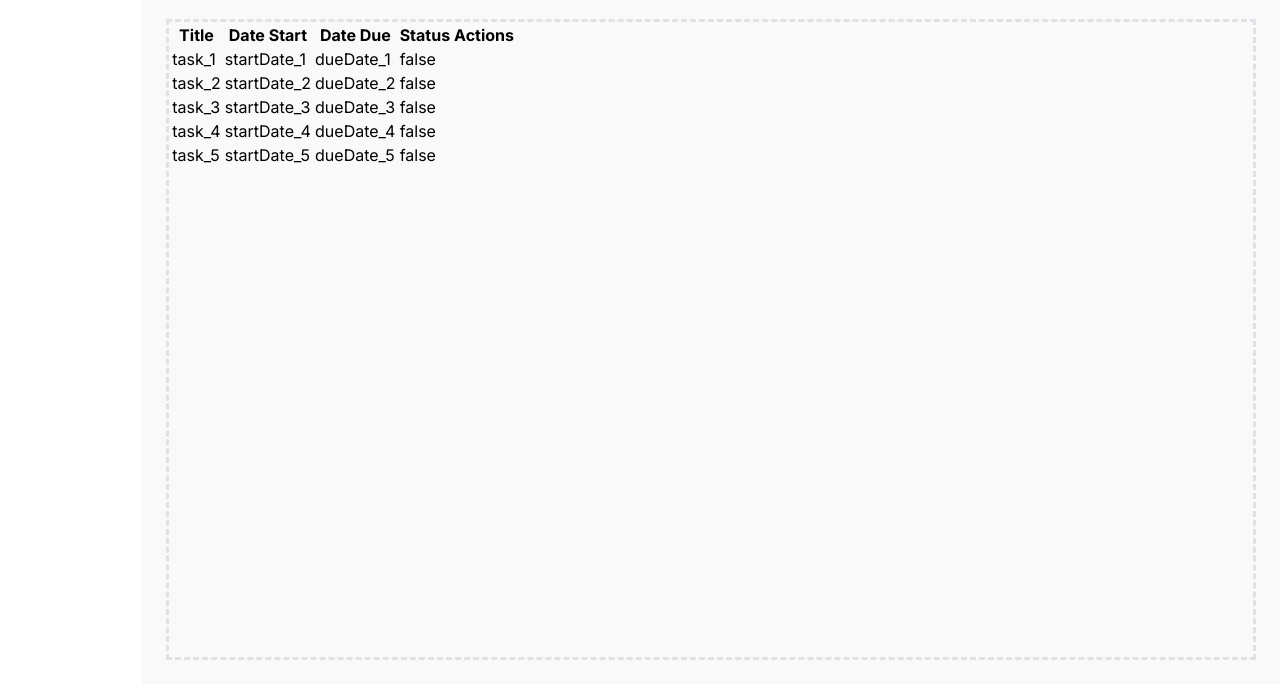
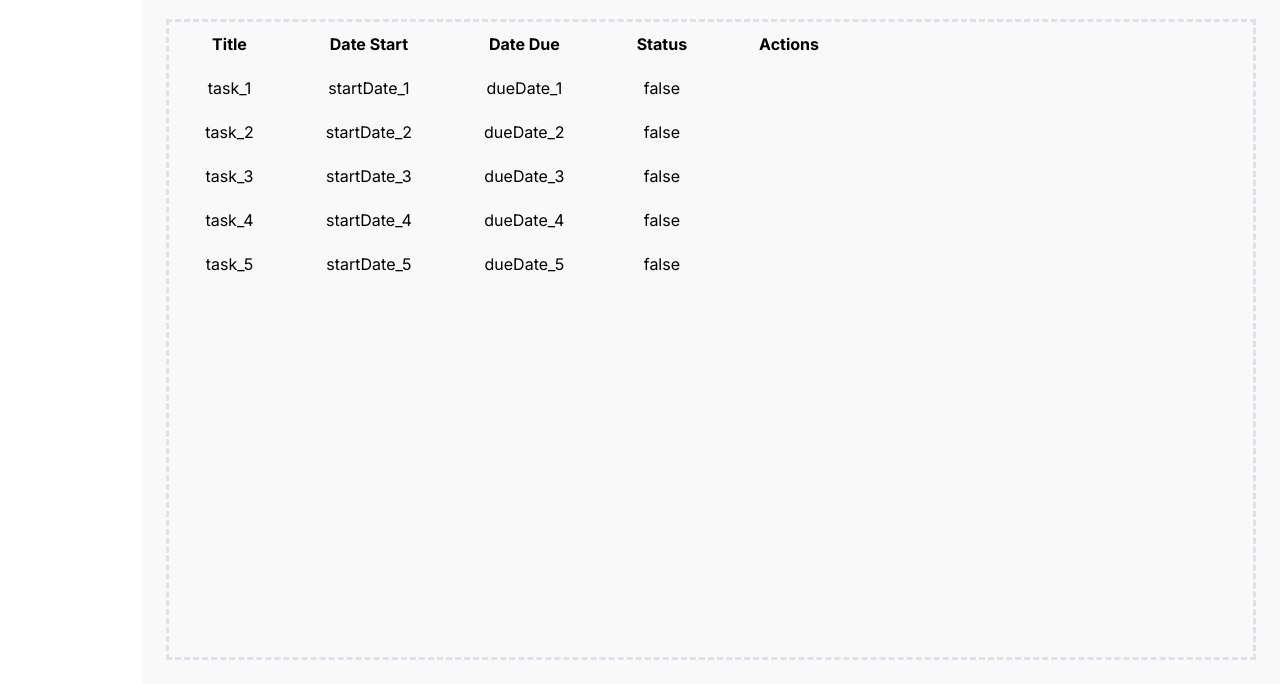
Before and after one commit to thejdsoto/to-do-list, a website built with webpack: page src/template.html in a window 1280 px wide. Shown: the part 116-800 px from the top of the page. Built offline with nearby package versions, Linux system fonts and the light colour scheme.

Commit message:
Update styling for table

```diff
--- a/src/style.css
+++ b/src/style.css
@@ -125,66 +125,11 @@ main {
             height: 100%;
         }
 
-            /* .container li {
-                display: flex;
-                margin-bottom: 12px;
-                gap: 12px;
-                align-items: center;
-            } */
+            .container table {
+                border-collapse: collapse;
+                text-align: center;
+            }
 
-                /* .label-container {
-                    display: flex;
-                    gap: 24px;
+                .container table td, .container table th{
+                    padding: 12px 36px;
                 }
-
-                    /* Hide the browser's default checkbox */
-                    /* .label-container input {
-                    position: absolute;
-                    opacity: 0;
-                    cursor: pointer;
-                    height: 0;
-                    width: 0;
-                    } */
-
-                    /* Create a custom checkbox */
-                    /* .label-container .checkmark {
-                        display: flex;
-                        align-items: center;
-                        justify-content: center;
-                        height: 25px;
-                        width: 25px;
-                        background-color: #eee;
-                    } */
-
-                    /* On mouse-over, add a grey background color */
-                    /* .label-container:hover input ~ .checkmark {
-                        background-color: #ccc;
-                    } */
-
-                    /* When the checkbox is checked, add a blue background */
-                    /* .label-container input:checked ~ .checkmark {
-                        background-color: #2196F3;
-                    } */
-
-                    /* Create the checkmark/indicator (hidden when not checked) */
-                    /* .label-container .checkmark:after {
-                        content: "";
-                        position: absolute;
-                        display: none;
-                    } */
-
-                    /* Show the checkmark when checked */
-                    /* .label-container input:checked ~ .checkmark:after {
-                        display: flex;
-                    } */
-
-                    /* Style the checkmark/indicator */
-                    /* .label-container .checkmark:after {
-                        width: 5px;
-                        height: 10px;
-                        border: solid white;
-                        border-width: 0 3px 3px 0;
-                        -webkit-transform: rotate(45deg);
-                        -ms-transform: rotate(45deg);
-                        transform: rotate(45deg);
-                    }  */
```
